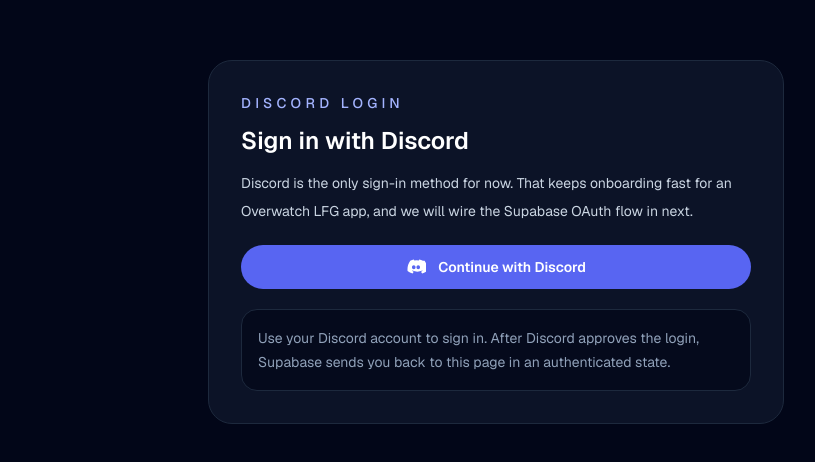
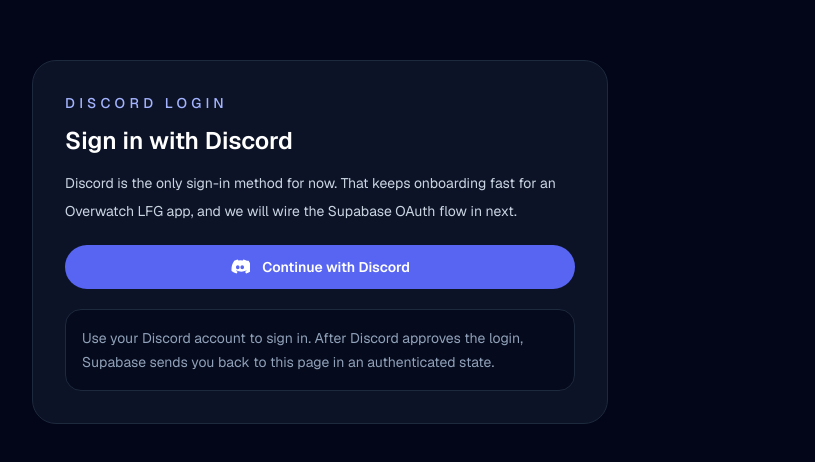
Before and after one commit to emijane/overclock.lol, a Next.js app in the folder overclock/: page /login in a window 1280 px wide. Shown: the part 158-620 px from the top of the page, without its empty margins (144-959 px from the left). Built offline with nearby package versions, Linux system fonts and the light colour scheme; no server answers.

Commit message:
fix widths on containers

```diff
--- a/overclock/app/account/competitive/page.tsx
+++ b/overclock/app/account/competitive/page.tsx
@@ -2,6 +2,7 @@ import { redirect } from "next/navigation";
 
 import { CompetitiveProfileHeader } from "@/app/account/competitive/components/competitive-profile-header";
 import { CompetitiveProfileManager } from "@/app/account/competitive/components/competitive-profile-manager";
+import { PageContainer } from "@/app/components/page-container";
 import { AuthMessage } from "@/app/login/components";
 import { getCompetitiveProfile } from "@/lib/competitive/competitive-profile";
 import { getProfileHeroPools } from "@/lib/heroes/profile-hero-pools";
@@ -36,7 +37,7 @@ export default async function CompetitiveProfilePage({
 
   return (
     <main className="min-h-screen bg-zinc-950 px-4 py-5 text-zinc-100 sm:px-6 sm:py-6">
-      <div className="mx-auto flex w-full max-w-5xl flex-col gap-4">
+      <PageContainer className="flex flex-col gap-4">
         <AuthMessage message={message} type={messageType} />
         <div className="rounded-[28px] border border-white/10 bg-white/[0.025] p-px shadow-[inset_0_1px_0_rgba(255,255,255,0.06)]">
           <div className="overflow-hidden rounded-[27px] bg-zinc-950">
@@ -47,7 +48,7 @@ export default async function CompetitiveProfilePage({
             />
           </div>
         </div>
-      </div>
+      </PageContainer>
     </main>
   );
 }
--- a/overclock/app/account/page.tsx
+++ b/overclock/app/account/page.tsx
@@ -1,5 +1,6 @@
 import { redirect } from "next/navigation";
 
+import { PageContainer } from "@/app/components/page-container";
 import { AuthMessage } from "@/app/login/components";
 import { getCurrentProfile } from "@/lib/profiles/get-current-profile";
 
@@ -27,7 +28,7 @@ export default async function AccountPage({ searchParams }: AccountPageProps) {
 
   return (
     <main className="min-h-screen bg-zinc-950 px-4 py-5 text-zinc-100 sm:px-6 sm:py-6">
-      <div className="mx-auto flex w-full max-w-3xl flex-col gap-4">
+      <PageContainer className="flex flex-col gap-4">
         <AuthMessage message={message} type={messageType} />
 
         <section className="rounded-[28px] border border-zinc-800 bg-zinc-900 px-5 py-5 sm:px-6">
@@ -46,7 +47,7 @@ export default async function AccountPage({ searchParams }: AccountPageProps) {
             </p>
           </div>
         </section>
-      </div>
+      </PageContainer>
     </main>
   );
 }
--- a/overclock/app/components/global-auth-bar.tsx
+++ b/overclock/app/components/global-auth-bar.tsx
@@ -1,5 +1,6 @@
 import Link from "next/link";
 
+import { PageContainer } from "@/app/components/page-container";
 import { UserMenu } from "@/app/components/user-menu";
 import { getCurrentProfile } from "@/lib/profiles/get-current-profile";
 
@@ -26,7 +27,7 @@ export async function GlobalAuthBar() {
 
   return (
     <header className="border-b border-zinc-800/80 bg-zinc-950/95 px-6 py-4 backdrop-blur">
-      <div className="mx-auto flex w-full max-w-6xl items-center justify-between gap-4">
+      <PageContainer className="flex items-center justify-between gap-4">
         <Link href="/" className="text-xl font-bold tracking-tight text-red-700">
           overclock.lol
         </Link>
@@ -51,7 +52,7 @@ export async function GlobalAuthBar() {
             visibleName={visibleName}
           />
         </div>
-      </div>
+      </PageContainer>
     </header>
   );
 }
--- /dev/null
+++ b/overclock/app/components/page-container.tsx
@@ -0,0 +1,19 @@
+import type { ReactNode } from "react";
+
+type PageContainerProps = {
+  children: ReactNode;
+  className?: string;
+};
+
+const baseClassName = "mx-auto w-full max-w-[58rem]";
+
+export function PageContainer({
+  children,
+  className = "",
+}: PageContainerProps) {
+  const resolvedClassName = className
+    ? `${baseClassName} ${className}`
+    : baseClassName;
+
+  return <div className={resolvedClassName}>{children}</div>;
+}
--- a/overclock/app/lfg/components/lfg-page-shell.tsx
+++ b/overclock/app/lfg/components/lfg-page-shell.tsx
@@ -1,4 +1,6 @@
 import { FilterIcon, MessageSquarePlusIcon, SearchIcon } from "lucide-react";
+
+import { PageContainer } from "@/app/components/page-container";
 
 type LFGPageShellProps = {
   createPostTitle?: string;
@@ -67,7 +69,7 @@ export function LFGPageShell({
 }: LFGPageShellProps) {
   return (
     <main className="min-h-screen bg-zinc-950 px-4 py-5 text-zinc-100 sm:px-6 sm:py-7">
-      <div className="mx-auto flex w-full max-w-6xl flex-col gap-4">
+      <PageContainer className="flex flex-col gap-4">
         <section className="rounded-[28px] border border-white/10 bg-white/[0.025] p-px shadow-[inset_0_1px_0_rgba(255,255,255,0.06)]">
           <div className="overflow-hidden rounded-[27px] bg-zinc-950">
             <header className="px-5 py-5 sm:px-6 sm:py-6">
@@ -106,7 +108,7 @@ export function LFGPageShell({
             />
           </div>
         </section>
-      </div>
+      </PageContainer>
     </main>
   );
 }
--- a/overclock/app/login/page.tsx
+++ b/overclock/app/login/page.tsx
@@ -1,5 +1,6 @@
 import { redirect } from "next/navigation";
 
+import { PageContainer } from "@/app/components/page-container";
 import {
   AuthMessage,
   AuthenticatedPanel,
@@ -38,16 +39,20 @@ export default async function LoginPage({ searchParams }: LoginPageProps) {
 
   return (
     <main className="min-h-screen bg-slate-950 px-6 py-12 text-slate-100">
-      <div className="mx-auto flex min-h-[calc(100vh-6rem)] w-full max-w-xl flex-col justify-center gap-6">
+      <PageContainer className="flex min-h-[calc(100vh-6rem)] flex-col justify-center gap-6">
         <AuthMessage message={message} type={messageType} />
+        <div className="w-full max-w-xl">
           {isAuthenticated ? (
             <div className="rounded-3xl border border-slate-800 bg-slate-900/80 p-8">
-            <AuthenticatedPanel email={user?.email ?? claims?.email?.toString()} />
+              <AuthenticatedPanel
+                email={user?.email ?? claims?.email?.toString()}
+              />
             </div>
           ) : (
             <UnauthenticatedPanel />
           )}
         </div>
+      </PageContainer>
     </main>
   );
 }
--- a/overclock/app/onboarding/page.tsx
+++ b/overclock/app/onboarding/page.tsx
@@ -1,6 +1,7 @@
 import { redirect } from "next/navigation";
 
 import { createProfile } from "@/app/onboarding/actions";
+import { PageContainer } from "@/app/components/page-container";
 import { AuthMessage } from "@/app/login/components";
 import { getDiscordProfile } from "@/lib/profiles/discord-profile";
 import { getCurrentProfile } from "@/lib/profiles/get-current-profile";
@@ -36,8 +37,8 @@ export default async function OnboardingPage({
 
   return (
     <main className="min-h-screen bg-slate-950 px-6 py-12 text-slate-100">
-      <div className="mx-auto flex min-h-[calc(100vh-6rem)] w-full max-w-xl items-center">
-        <section className="w-full rounded-3xl border border-slate-800 bg-slate-900/80 p-8">
+      <PageContainer className="flex min-h-[calc(100vh-6rem)] items-center">
+        <section className="w-full max-w-xl rounded-3xl border border-slate-800 bg-slate-900/80 p-8">
           <AuthMessage message={message} type={messageType} />
           <p className="text-sm font-medium uppercase tracking-[0.3em] text-sky-300">
             Onboarding
@@ -121,7 +122,7 @@ export default async function OnboardingPage({
             </button>
           </form>
         </section>
-      </div>
+      </PageContainer>
     </main>
   );
 }
--- a/overclock/app/u/[username]/page.tsx
+++ b/overclock/app/u/[username]/page.tsx
@@ -1,5 +1,6 @@
 import { notFound } from "next/navigation";
 
+import { PageContainer } from "@/app/components/page-container";
 import { getCompetitiveProfile } from "@/lib/competitive/competitive-profile";
 import { getProfileHeroPools } from "@/lib/heroes/profile-hero-pools";
 import { AuthMessage } from "@/app/login/components";
@@ -140,7 +141,7 @@ export default async function ProfilePage({
 
   return (
     <main className="min-h-screen bg-zinc-950 px-4 py-5 text-[15px] text-zinc-100 sm:px-6 sm:py-7">
-      <div className="mx-auto grid w-full max-w-4xl gap-3">
+      <PageContainer className="grid gap-3">
         {isOwner ? <AuthMessage message={message} type={messageType} /> : null}
         <div className={`rounded-[28px] p-px ${profileBorderClassName}`}>
           <div
@@ -177,7 +178,7 @@ export default async function ProfilePage({
             />
           </div>
         </div>
-      </div>
+      </PageContainer>
     </main>
   );
 }
```
Lines whose indentation alone changed are shown as unchanged.
